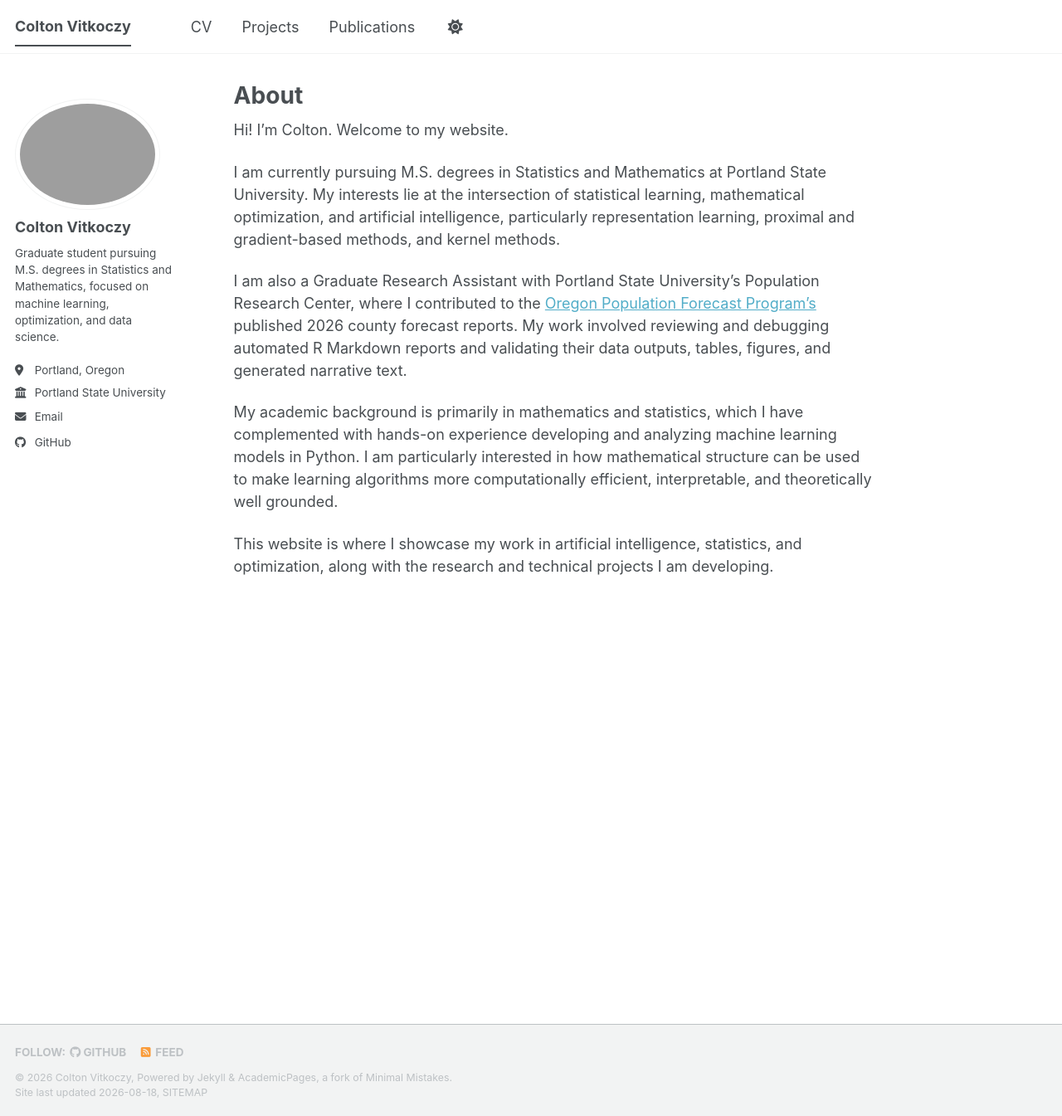
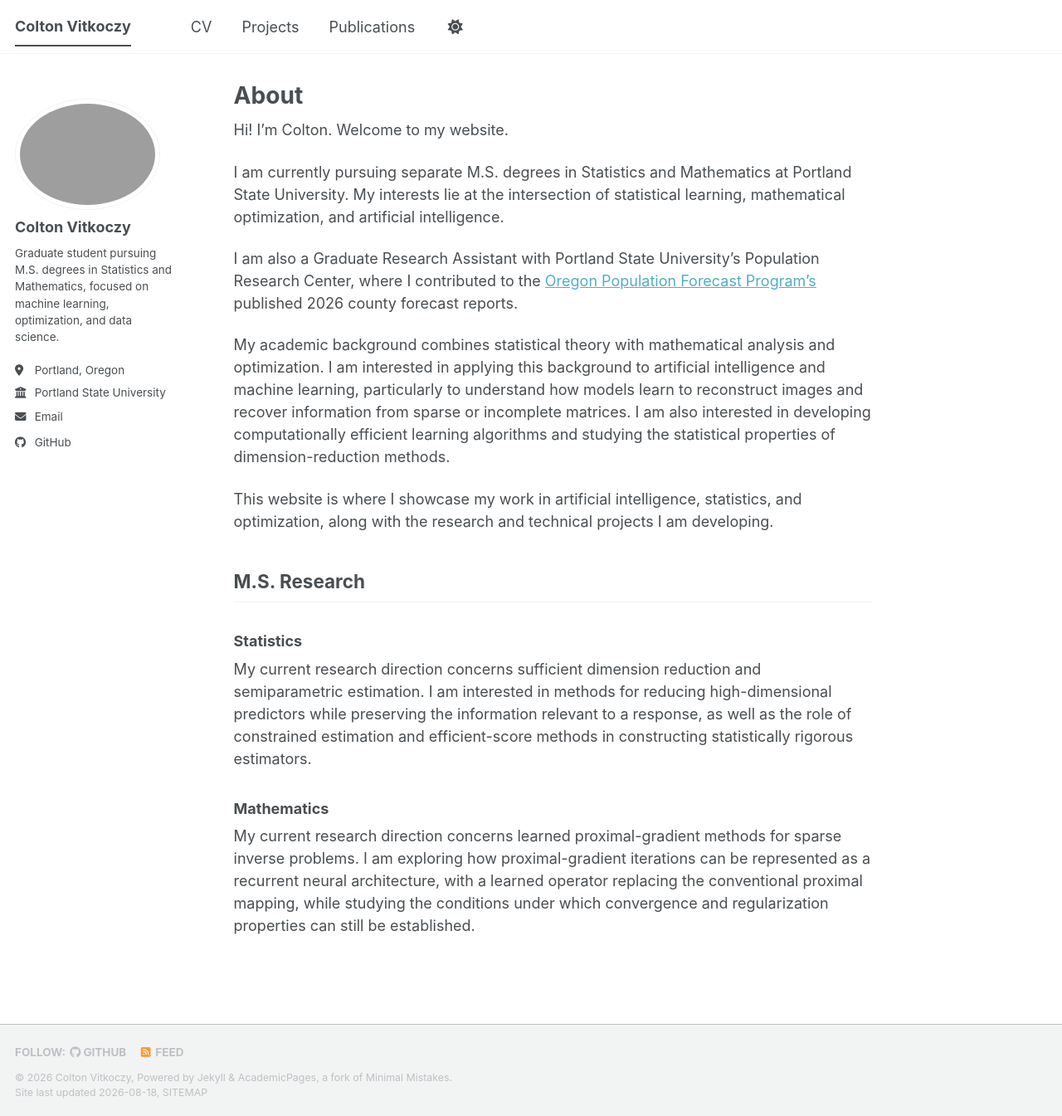
Before and after one commit to ColtonVitkoczy/ColtonVitkoczy.github.io, a Jekyll site: the page built from _pages/about.md, in a window 1280 px wide and 1345 px high. Shown: the whole window at 83% size. Built offline with Jekyll 4.4.1, drawn with Linux system fonts in a browser that asks for light colours; a style sheet for code colours, icons or effects is not loaded.

Commit message:
Update about.md

```diff
--- a/_pages/about.md
+++ b/_pages/about.md
@@ -9,10 +9,20 @@ redirect_from:
 
 Hi! I'm Colton. Welcome to my website.
 
-I am currently pursuing M.S. degrees in Statistics and Mathematics at Portland State University. My interests lie at the intersection of statistical learning, mathematical optimization, and artificial intelligence, particularly representation learning, proximal and gradient-based methods, and kernel methods.
+I am currently pursuing separate M.S. degrees in Statistics and Mathematics at Portland State University. My interests lie at the intersection of statistical learning, mathematical optimization, and artificial intelligence.
 
-I am also a Graduate Research Assistant with Portland State University's Population Research Center, where I contributed to the [Oregon Population Forecast Program's](https://www.pdx.edu/population-research/population-forecasts) published 2026 county forecast reports. My work involved reviewing and debugging automated R Markdown reports and validating their data outputs, tables, figures, and generated narrative text.
+I am also a Graduate Research Assistant with Portland State University's Population Research Center, where I contributed to the [Oregon Population Forecast Program's](https://www.pdx.edu/population-research/population-forecasts) published 2026 county forecast reports.
 
-My academic background is primarily in mathematics and statistics, which I have complemented with hands-on experience developing and analyzing machine learning models in Python. I am particularly interested in how mathematical structure can be used to make learning algorithms more computationally efficient, interpretable, and theoretically well grounded.
+My academic background combines statistical theory with mathematical analysis and optimization. I am interested in applying this background to artificial intelligence and machine learning, particularly to understand how models learn to reconstruct images and recover information from sparse or incomplete matrices. I am also interested in developing computationally efficient learning algorithms and studying the statistical properties of dimension-reduction methods.
 
 This website is where I showcase my work in artificial intelligence, statistics, and optimization, along with the research and technical projects I am developing.
+
+## M.S. Research
+
+### Statistics
+
+My current research direction concerns sufficient dimension reduction and semiparametric estimation. I am interested in methods for reducing high-dimensional predictors while preserving the information relevant to a response, as well as the role of constrained estimation and efficient-score methods in constructing statistically rigorous estimators.
+
+### Mathematics
+
+My current research direction concerns learned proximal-gradient methods for sparse inverse problems. I am exploring how proximal-gradient iterations can be represented as a recurrent neural architecture, with a learned operator replacing the conventional proximal mapping, while studying the conditions under which convergence and regularization properties can still be established.
```
